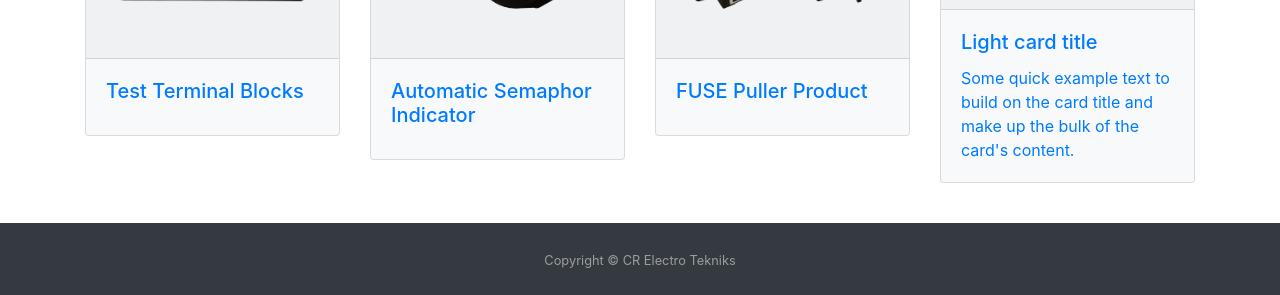
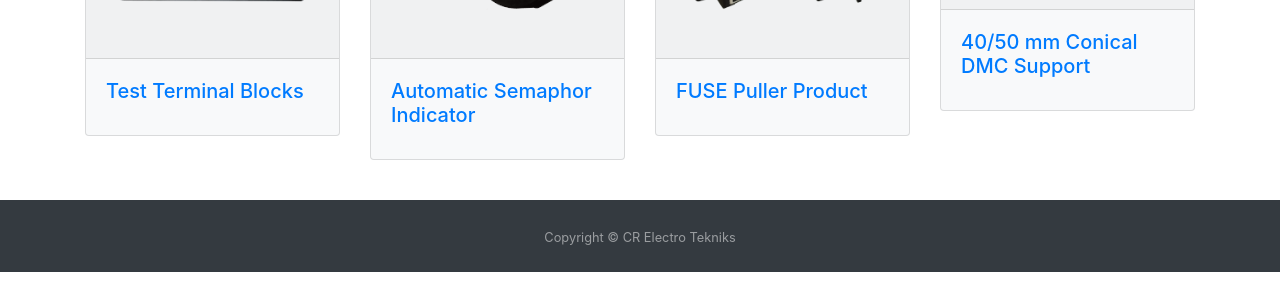
Before and after one commit to CR-ELECTRO-TEKNIKS/CR-ELECTRO-TEKNIKS.github.io, a plain HTML site: page product4.html in a window 1280 px wide. Shown: the part 1119-1414 px from the top of the page. After the commit the page ends 1391 px from the top, so only its background shows below. Drawn offline with nearby package versions, Linux system fonts and the light colour scheme.

Commit message:
Update product4.html

```diff
--- a/product4.html
+++ b/product4.html
@@ -100,8 +100,7 @@
                         <img class="card-img-top" src="https://upload.wikimedia.org/wikipedia/commons/0/0f/ATX_power_supply_interior-1000px_transparent.png" alt="Card image cap">
                      </div>
                      <div class="card-body">
-                        <h5 class="card-title">Light card title</h5>
-                        <p class="card-text">Some quick example text to build on the card title and make up the bulk of the card's content.</p>
+                        <h5 class="card-title">40/50 mm Conical DMC Support</h5>
                      </div>
                   </div>
                </a>
```
